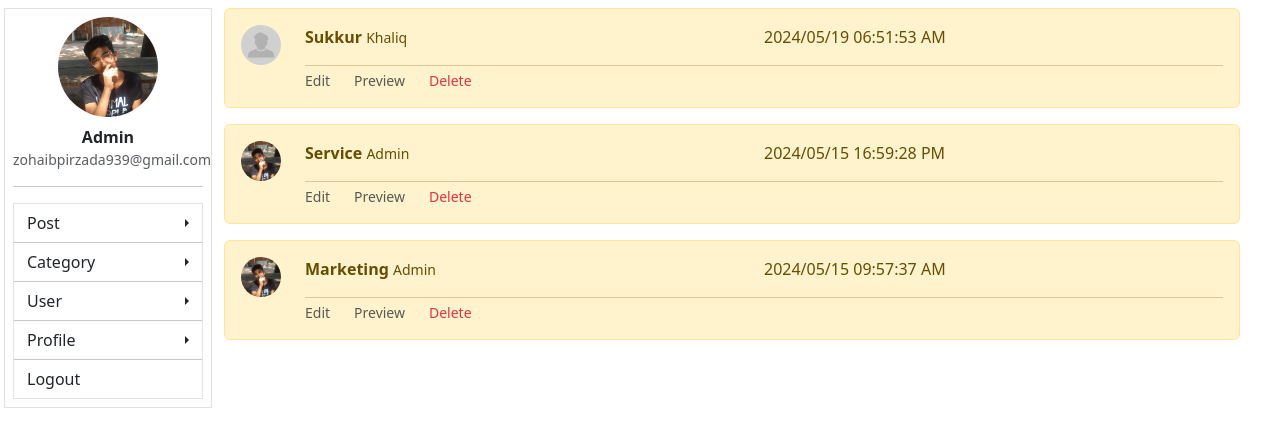
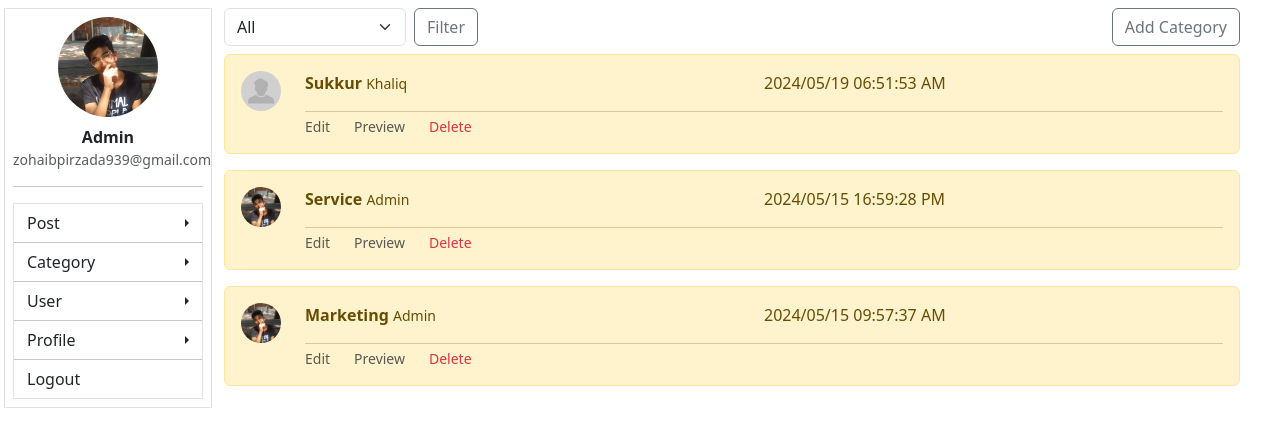
Before and after one commit to zohaibpirzada/Blog, a Django app: page /dashboard/all-categories/ in a window 1280 px wide. Shown: the part 76-523 px from the top of the page. Run offline with Django 5.2, Linux system fonts and the light colour scheme; a user stored in the database is signed in; data comes from the database, SQL or seed files in the repository; both versions use the stored data as it was after the commit; some libraries are stand-ins or nearby versions.

Commit message:
add filter on category page

```diff
--- a/blogger/dashboard/templates/all_categories.html
+++ b/blogger/dashboard/templates/all_categories.html
@@ -4,6 +4,18 @@
 
 
 {% block content %}
+<div class="w-100 d-flex align-items-center justify-content-between mb-2">
+    <div class="w-25">
+        <form method="get" class="d-flex gap-2 align-items-center">
+            <select name="filter" id="filter" class="form-select">
+                <option value="All">All</option>
+                <option value="{{request.user.username}}">My Categories</option>
+            </select>
+            <button type="submit" class="btn btn-outline-secondary">Filter</button>
+        </form>
+    </div>
+    <button class="btn btn-outline-secondary">Add Category</button>
+</div>
 {% for category in categories %}
 <div class="alert alert-warning" role="alert">
     <div class="row">
@@ -24,9 +36,11 @@
                 <div class="col-auto form-text">Edit</div>
                 <div class="col-auto form-text">Preview</div>
                 {% if request.user.id == 1 %}
-                <div class="col-auto form-text text-danger">Delete</div>
+                <div class="col-auto form-text "><a class="text-danger nav-link p-0 m-0"
+                        href="{% url 'delete_cat' category.id %}">Delete</a></div>
                 {% elif request.user.id == category.user.id %}
-                <div class="col-auto form-text text-danger">Delete</div>
+                <div class="col-auto form-text "><a class="text-danger nav-link p-0 m-0"
+                        href="{% url 'delete_cat' category.id %}">Delete</a></div>
                 {% endif %}
             </div>
         </div>
--- a/blogger/dashboard/templates/dashboard/base.html
+++ b/blogger/dashboard/templates/dashboard/base.html
@@ -16,12 +16,20 @@
 <body>
 
     {% include 'base/header.html' %}
+    {% if messages %}
+    {% for message in messages %}
+    <div class=" container alert alert-warning alert-dismissible fade show" role="alert">
+        {{message}}
+        <button type="button" class="btn-close" data-bs-dismiss="alert" aria-label="Close"></button>
+    </div>
+    {% endfor %}
+    {% endif %}
 
     <div class="row w-100 px-3">
-        <div class="col-2 p-2 border">
+        <div class="col-md-2 p-2 border">
             {% include 'dashboard/sidebar.html' %}
         </div>
-        <div class="col">
+        <div class="col-md">
             {% block content %}
             {% endblock content %}
         </div>
--- a/blogger/dashboard/urls.py
+++ b/blogger/dashboard/urls.py
@@ -6,4 +6,5 @@ urlpatterns = [
     path('all-post/', views.all_post, name='all_post'),
     path('my-post/', views.my_post, name='my_post'),
     path('all-categories/', views.all_categories, name='all_categories'),
+    path('delete/category/<int:cat_id>', views.delete_cat, name='delete_cat'),
 ]
--- a/blogger/dashboard/views.py
+++ b/blogger/dashboard/views.py
@@ -31,4 +31,22 @@ def my_post(request):
 
 def all_categories(request):
     categories = Category.objects.order_by('-create_date')
+    if request.method == 'GET':
+        select = request.GET.get('filter')
+        if select == 'All':
+            categories = Category.objects.order_by('-create_date')
+        elif select != None:
+            categories = Category.objects.filter(user__username=select).order_by('-create_date')
+            print(select)
+        # elif select == '':
     return render(request, 'all_categories.html', {'categories' : categories})
+
+def delete_cat(request, cat_id):
+    category = get_object_or_404(Category, id=cat_id)
+    if request.user.id == category.user.id or request.user.id == 1:
+        category.delete()
+        return redirect(request.META.get('HTTP_REFERER'))
+    else:
+        messages.success(request,'That is not you category')
+        return redirect('all_categories')
+        # return redirect(request.META.get('HTTP_REFERER'))
```
Also changed, not shown: blogger/db.sqlite3.
